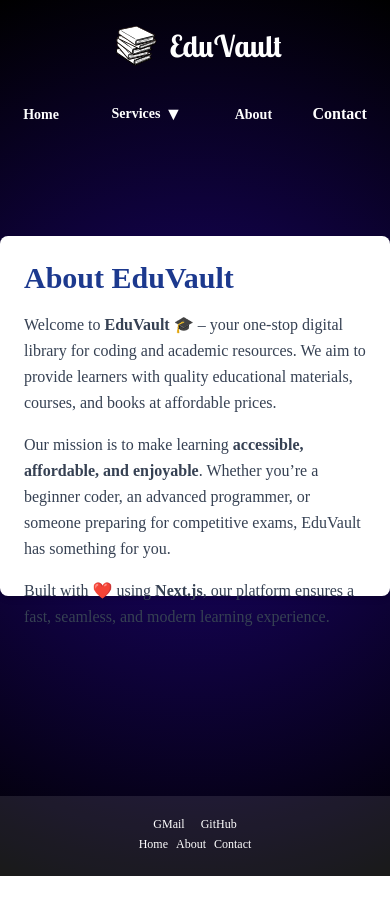
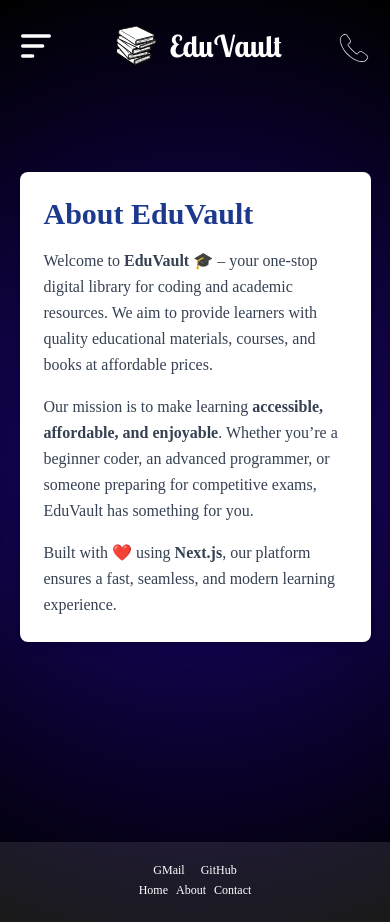
Before and after one commit to soumyasuryan/EduVault, a Next.js app: page /about in a window 390 px wide. Before the commit the page ends 876 px from the top, so only its background shows below. Built offline with nearby package versions, Linux system fonts and the light colour scheme; a web font is replaced by a local one.

Commit message:
Navbar updated

```diff
--- a/app/about/page.js
+++ b/app/about/page.js
@@ -1,6 +1,6 @@
 export default function AboutPage() {
   return (
-    <div className="max-w-3xl mx-auto p-6 mt-8 bg-white rounded-lg shadow-md h-90 mt-20 ">
+    <div className="max-w-3xl mx-auto p-6 mt-8 bg-white rounded-lg shadow-md h-auto mt-20 w-[90%]">
       <h1 className="text-3xl font-bold text-blue-900 mb-4">About EduVault</h1>
       <p className="text-gray-700 leading-relaxed mb-4">
         Welcome to <span className="font-semibold">EduVault</span> 🎓 – your one-stop digital library
--- a/app/components/NavBar.jsx
+++ b/app/components/NavBar.jsx
@@ -9,17 +9,82 @@
   const toggleDropdown = () => {
     setIsOpen((prev) => !prev);
   };
+   const [isOpen2, setIsOpen2] = useState(false);
+
+  const toggleDropdown2 = () => {
+    setIsOpen2((prev) => !prev);
+  };
   return (
     <div className='flex md:justify-between p-4 font-bold md:flex-row flex-col items-center text-white'>
-    <div className='flex justify-center items-center pl-5'><img src="open-book.svg" alt="" className='h-10'/><h1 className='text-3xl p-3 text-white' id='websiteLogo'>EduVault</h1> </div>
-    <ul className='flex md:justify-around justify-around text-md items-center pr-0 pl-0 md:pr-10  md:pl-10 sm:mr-3 mt-3 w-sm sm:w-xl'>
+    <div className='flex justify-between w-full md:w-auto'>
+      <button onClick={toggleDropdown2}>
+        <img src="/hamburger.svg" className='h-10 md:hidden' alt="" />
+      </button>
+      <div className='flex justify-center items-center pl-5'><img src="open-book.svg" alt="" className='h-10'/><h1 className='text-3xl p-3 text-white' id='websiteLogo'>EduVault</h1> </div>
+      <a href="/contact" className='mt-3'>
+                <img src="/contact_icon.svg" className="h-10 md:invisible" alt="Contact Icon" />
+              </a>
+       </div>
+       {isOpen2 && (
+            <ul className="absolute top-15 w-90 mx-auto rounded-md text-sm left-0 right-0 bg-gray-800/30 mt-2 rounded shadow-md sm:hidden z-50 flex flex-co items-center justify-around">
+              <li><a href="/" className="block px-4 py-2 hover:bg-gray-700/10 text-[10px]">HOME</a></li>
+              <li><a className="block px-4 py-2 hover:bg-gray-700/10 text-[10px]"
+                onClick={toggleDropdown}
+                >FEATURES</a></li>
+              <li><a href="/about" className="block px-4 py-2 hover:bg-gray-700/10 text-[10px]">ABOUT</a></li>
+
+            </ul>
+
+
+          )}
+                    {isOpen && (
+            <ul className="md:hidden absolute bg-black/80 text-white rounded-lg mt-20 w-80 shadow-lg pt-3 pb-3 flex">
+              <li>
+                <Link
+                  href="/Ebooks"
+                  className="block px-4 py-2 hover:bg-black/60 sm:text-lg text-[10px] "
+                  onClick={()=>{isOpen(false)}}
+                >
+                 <div className='flex flex-col items-center justify-center'><span> 📘 </span><span> Ebooks
+      </span></div>           </Link>
+              </li>
+              <li>
+                <Link
+                  href="/Courses"
+                  className="block px-4 py-2 hover:bg-black/60 sm:text-lg text-[10px] "
+                  onClick={()=>{isOpen(false)}}
+                >
+                 <div className='flex flex-col items-center justify-center'><span>🎥  </span><span>Courses
+      </span></div>           </Link>
+              </li>
+              <li>
+                <Link
+                  href="/CheatSheets"
+                  className="block px-4 py-2 hover:bg-black/60 sm:text-lg text-[10px] "
+                  onClick={()=>{isOpen(false)}}
+                >
+                 <div className='flex flex-col items-center justify-center'><span> 📝 </span><span> Cheat Sheets </span></div>
+                </Link>
+              </li>
+              <li>
+                <Link
+                  href="/CaseStudy"
+                  className="block px-4 py-2 hover:bg-black/60 sm:text-lg text-[10px] "
+                  onClick={()=>{isOpen(false)}}
+                >
+                 <div className='flex flex-col items-center justify-center'><span> 📊 </span><span> Case Studies </span></div>
+                </Link>
+              </li>
+            </ul>)}
+
+    <ul className='hidden md:flex md:justify-around justify-around text-md items-center pr-0 pl-0 md:pr-10  md:pl-10 sm:mr-3 mt-3 w-sm sm:w-xl'>
       <li className='hover:scale-125 hover:underline transition-all ease-in'><Link href='/' onClick={()=>{isOpen(false)}} className='text-sm hover:scale-110 md:text-xl transition-all ease-in-out'>Home</Link></li>
       <li className="relative">
           <button
             onClick={toggleDropdown}
             className="p-3 flex items-center gap-1  hover:scale-110 text-sm sm:text-xl transition-all ease-in"
           >
-           <span className='hover:underline'>Services</span>  <span className='text-lg'>{isOpen ? "▲" : "▼"}</span>
+           <span className='hover:underline text-sm md:text-xl'>Services</span>  <span className='text-lg'>{isOpen ? "▲" : "▼"}</span>
           </button>
           {isOpen && (
             <ul className="absolute bg-black/80 text-white rounded-lg mt-2 w-44 shadow-lg pt-3 pb-3">
--- a/app/contact/page.js
+++ b/app/contact/page.js
@@ -16,7 +16,7 @@
   };
 
   return (
-    <div className="max-w-2xl mx-auto p-6 mt-8 bg-white rounded-lg shadow-md text-black">
+    <div className="max-w-2xl mx-auto p-6 mt-8 bg-white rounded-lg shadow-md text-black w-[90%]">
       <h1 className="text-3xl font-bold text-center text-blue-900 mb-6">Contact Us</h1>
 
       {/* Contact Info with Icons */}
```
Also changed, not shown: public/contact_icon.svg (added), public/hamburger.svg (added).
